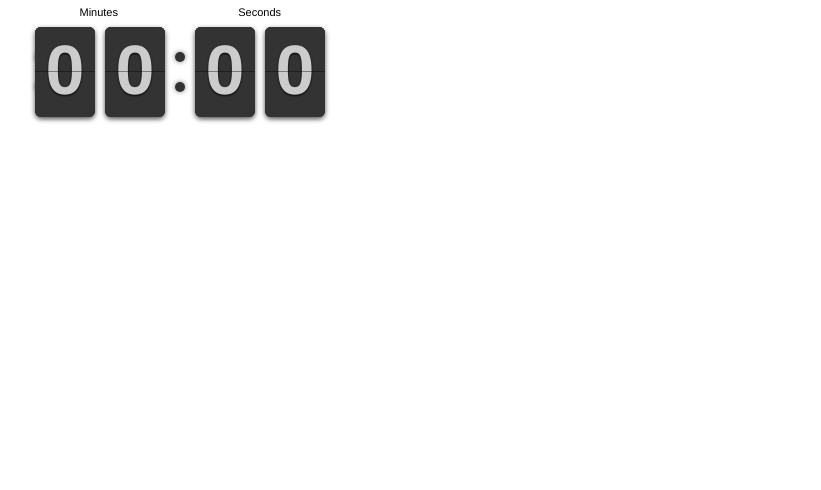
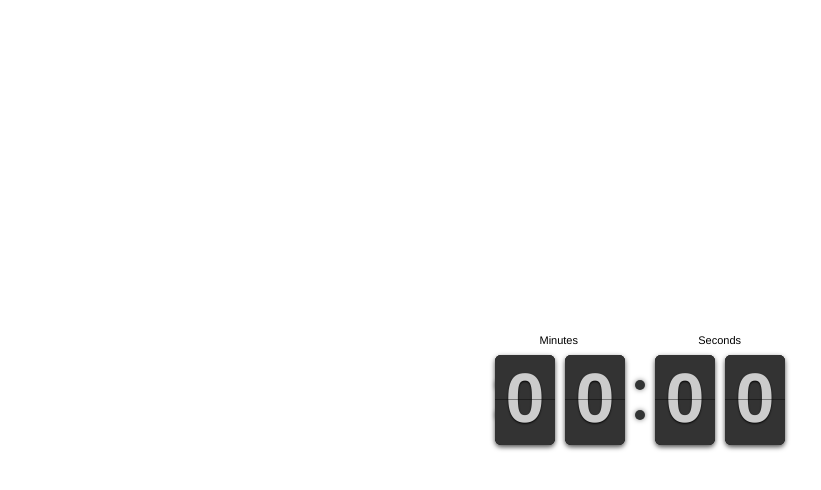
Before and after one commit to stephan-dowding/IoT-Server, a website: page public/index.html in a window 1280 px wide. Shown: the whole page, without its empty margins (0-821 px from the left). Drawn offline with Linux system fonts and the light colour scheme; no server answers.

Commit message:
center clock using flex box

```diff
--- a/public/css/style.css
+++ b/public/css/style.css
@@ -1,9 +1,14 @@
 
 .container {
-    width: 100%;
+    display: flex;
+    flex-direction: column;
+    justify-content: center;
+    align-items: center;
+    height: 100%;
 }
-
-.flip-clock-wrapper {
-	margin: 2em;
-
+#clock {
+    display: flex;
+    flex-direction: row;
+    justify-content: center;
+    align-items: center;
 }
```
